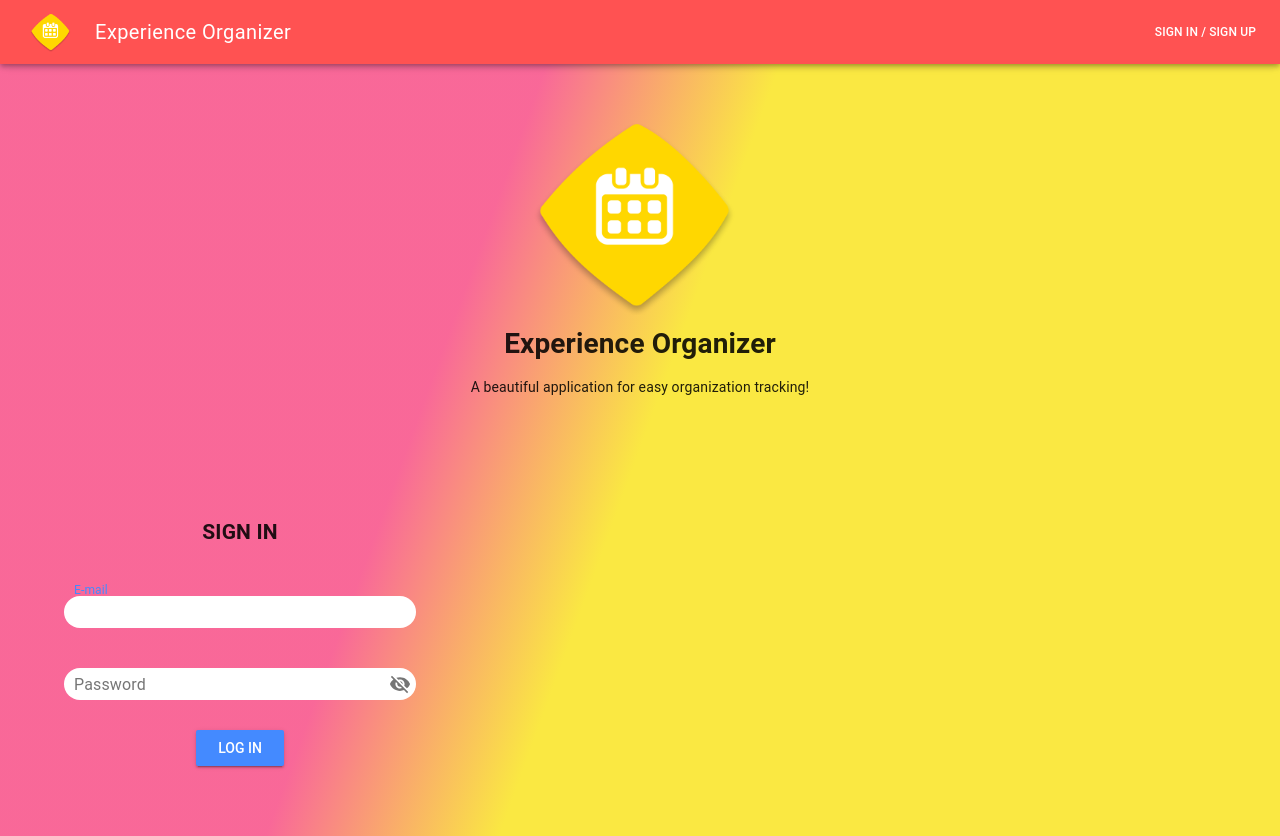
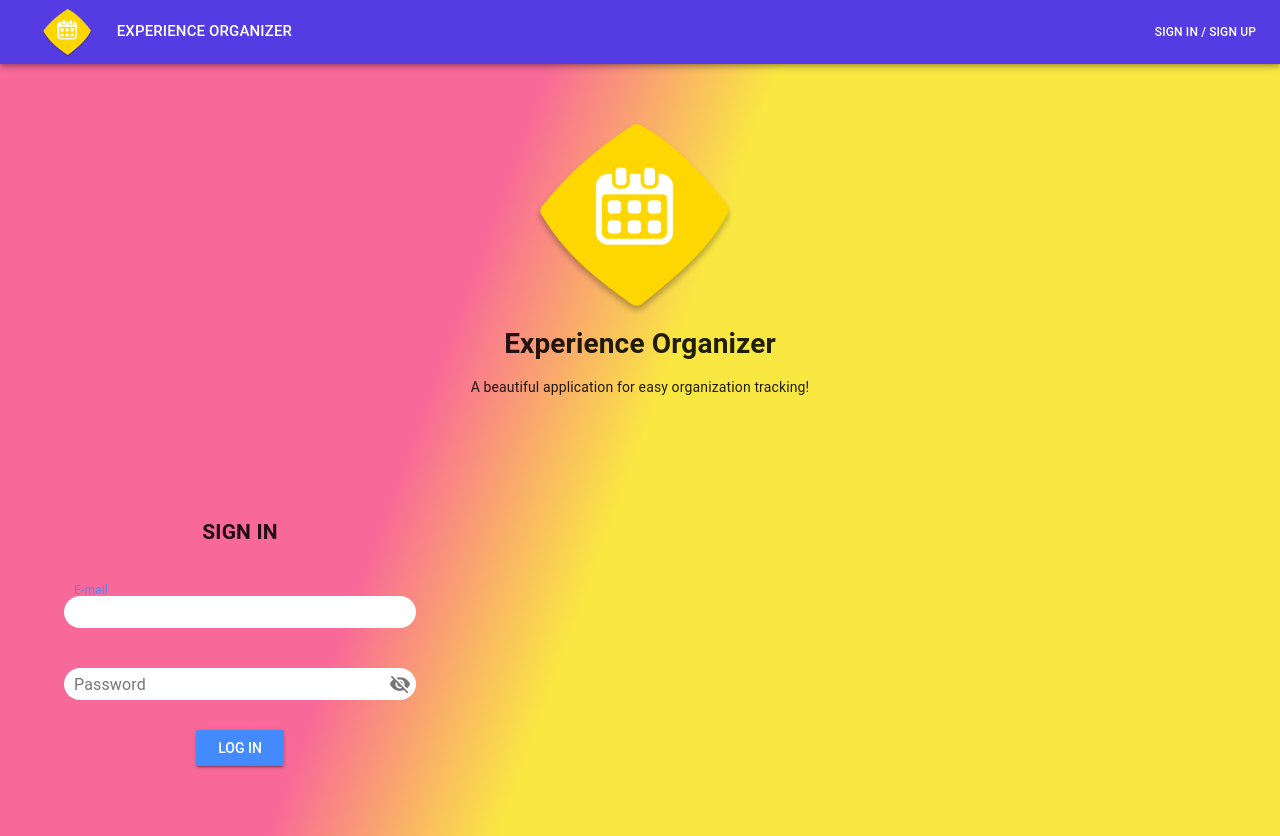
Before and after one commit to aleksandar9999a/experience-organization, a Vue app: page /auth in a window 1280 px wide. Built offline with nearby package versions, Linux system fonts and the light colour scheme; no server answers; what vuefire would draw is missing.

Commit message:
Change style

```diff
--- a/src/components/navbar/Navbar.vue
+++ b/src/components/navbar/Navbar.vue
@@ -1,17 +1,16 @@
 <template>
-  <md-toolbar class="md-accent">
-    <img src="./../../assets/logo.png" class="logo" />
-    <router-link class="md-title" to="/">Experience Organizer</router-link>
+  <md-toolbar class="material-blue">
+    <md-button class="logo" to='/'><img src="./../../assets/logo.png" class="logo" /> Experience Organizer</md-button>
     <div v-if="menuVisible" class="center">
-      <md-button class="md-primary" to="/organizer">My Organizer</md-button>
-      <md-button class="md-primary" to="/search">Search</md-button>
-      <md-button class="md-primary" to="/profile">My profile</md-button>
+      <md-button class="md-accent" to="/organizer">My Organizer</md-button>
+      <md-button class="md-accent" to="/search">Search</md-button>
+      <md-button class="md-accent" to="/profile">My profile</md-button>
     </div>
     <div v-else class="right">
-      <md-button class="md-primary" to="/auth">Sign In / Sign Up</md-button>
+      <md-button class="md-accent" to="/auth">Sign In / Sign Up</md-button>
     </div>
     <div v-if="menuVisible" class="right">
-      <md-button class="md-primary" v-on:click="signOut()">Log Out</md-button>
+      <md-button class="md-accent" v-on:click="signOut()">Log Out</md-button>
     </div>
   </md-toolbar>
 </template>
@@ -66,6 +65,16 @@ export default {
 
 .logo {
   width: auto;
-  height: 40px;
+  height: 50px;
+  font-size: 15px;
+  color: white !important;
+}
+
+.material-blue {
+  background-color: rgb(84, 59, 226) !important;
+}
+
+.md-accent {
+  color: white !important;
 }
 </style>
```
